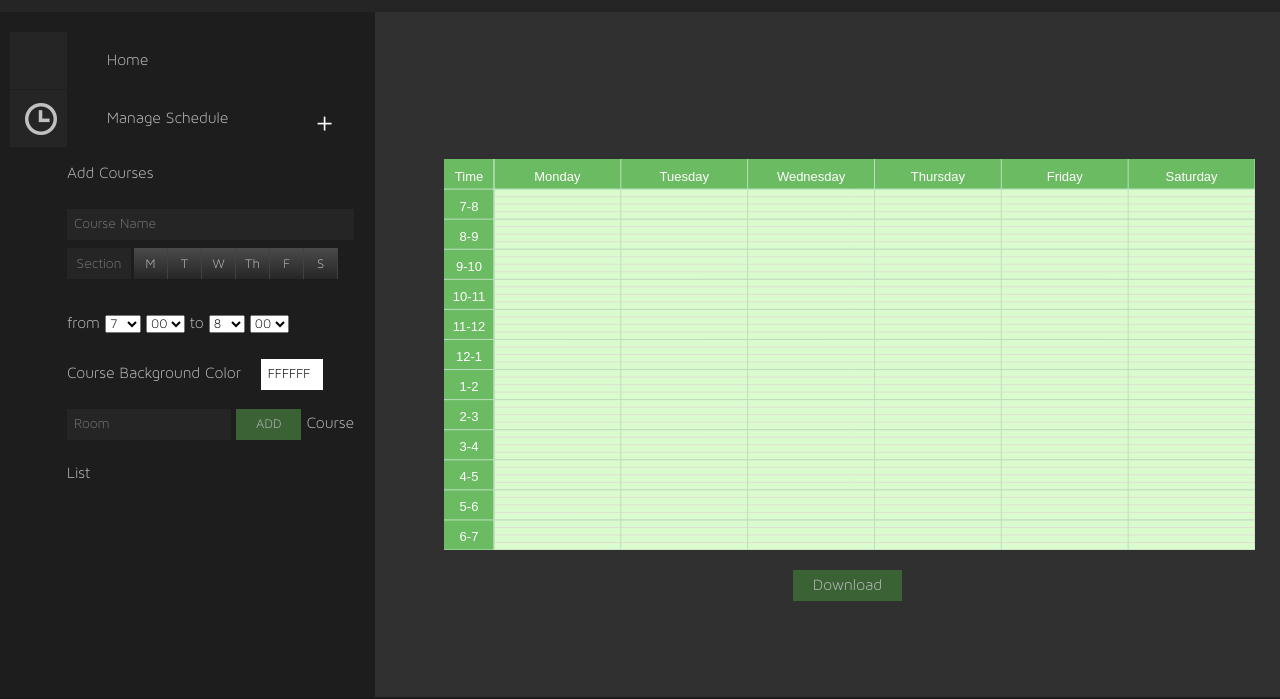
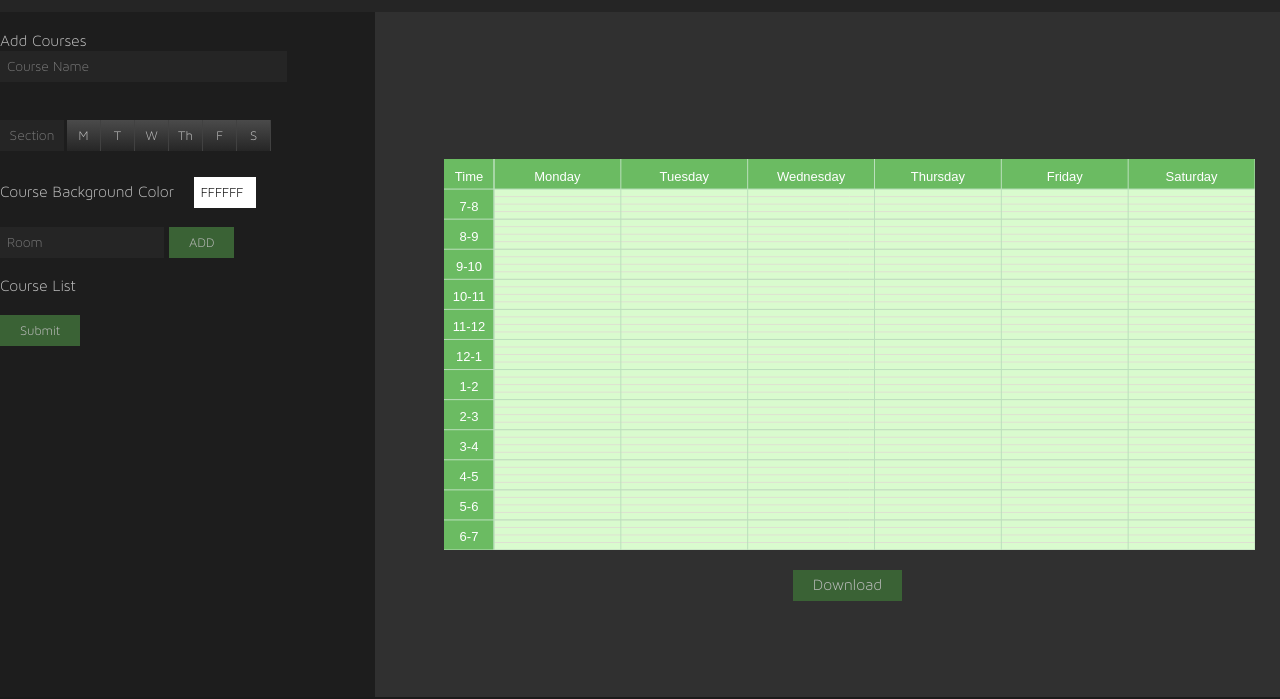
Before and after one commit to sombrasbff/Alkan, a plain HTML site: page index.html in a window 1280 px wide. Shown: the part 103-802 px from the top of the page. Drawn offline with Linux system fonts and the light colour scheme.

Commit message:
Add files via upload

```diff
--- a/css/style.css
+++ b/css/style.css
@@ -148,10 +148,19 @@ button{
     border: 0;
     padding: 0 20px;
 }
-#add_button:hover, #download_button:hover{
+#submit_button{
+    height: 31px;
+    background: #3A6235;
+    border: 0;
+    padding: 0 20px;
+}
+#add_button:hover, #download_button:hover, #submit_button:hover{
     background: #6BBB62;
     color: #FFF;
 }
+
+
+
 #room{
     margin: 0;
 }
--- a/index.html
+++ b/index.html
@@ -20,25 +20,16 @@
         <section id="app">
             <section id="tabs">
                 <div class="tab">
-                    <div class="tab-icon">
-                        <span class="helper"></span>
-                    </div>
-                    <div class="tab-title">Home</div>
-                    <br class="clearfix" />
-                </div>
-                <div class="tab" id="manage_schedule_tab">
-                    <div class="tab-icon">
-                        <span class="helper"></span>
-                        <img src="img/manage-sched.png" alt="Manage Sched" width="32" height="32"/>
-                    </div>
-                    <div class="tab-title">
-                        Manage Schedule
-                        <div class="tab-toggler" target="add_courses_content">+</div>
+
+
+
                     </div>
                     <div class="tab-content visible" id="add_courses_content">
                         Add Courses
                         <br />
                         <input type="text" placeholder="Course Name" id="course"/>
+                        <br />
+                        <br />
                         <br />
                         <input type="text" placeholder="Section" id="section"/>
                         <button class="day">M</button>
@@ -48,55 +39,21 @@
                         <button class="day">F</button>
                         <button class="day">S</button>
                         <br />
-                        from
-                        <select id="from">
-                            <option value="7">7</option>
-                            <option value="8">8</option>
-                            <option value="9">9</option>
-                            <option value="10">10</option>
-                            <option value="11">11</option>
-                            <option value="12">12</option>
-                            <option value="1">1</option>
-                            <option value="2">2</option>
-                            <option value="3">3</option>
-                            <option value="4">4</option>
-                            <option value="5">5</option>
-                            <option value="6">6</option>
-                        </select>
-                        <select id="from2">
-                            <option value=":00">00</option>
-                            <option value=":15">15</option>
-                            <option value=":30">30</option>
-                            <option value=":45">45</option>
-                        </select>
-                        to
-                        <select id="to">
-                            <option value="7">7</option>
-                            <option value="8" selected="selected">8</option>
-                            <option value="9">9</option>
-                            <option value="10">10</option>
-                            <option value="11">11</option>
-                            <option value="12">12</option>
-                            <option value="1">1</option>
-                            <option value="2">2</option>
-                            <option value="3">3</option>
-                            <option value="4">4</option>
-                            <option value="5">5</option>
-                            <option value="6">6</option>
-                            <option value="7">7</option>
-                        </select>
-                        <select id="to2">
-                            <option value=":00">00</option>
-                            <option value=":15">15</option>
-                            <option value=":30">30</option>
-                            <option value=":45">45</option>
-                        </select>
+   <br />
+    <br />
+
+
+                        Course Background Color &nbsp;&nbsp;&nbsp;<input class="color {pickerPosition:'left'}" type="text" id="schedBgColor"/>
                         <br />
-                        Course Background Color &nbsp;&nbsp;&nbsp;<input class="color {pickerPosition:'left'}" type="text" id="schedBgColor"/>
+                        <br />
                         <input type="text" placeholder="Room" id="room" />
                         <button id="add_button">ADD</button>
+                         <br />
+                          <br />
                         Course List
                         <ul id="course_list"></ul>
+                        <br />
+                         <button id="submit_button">Submit</button>
                     </div>
                     <div class="clearfix"></div>
                     </div>
```
